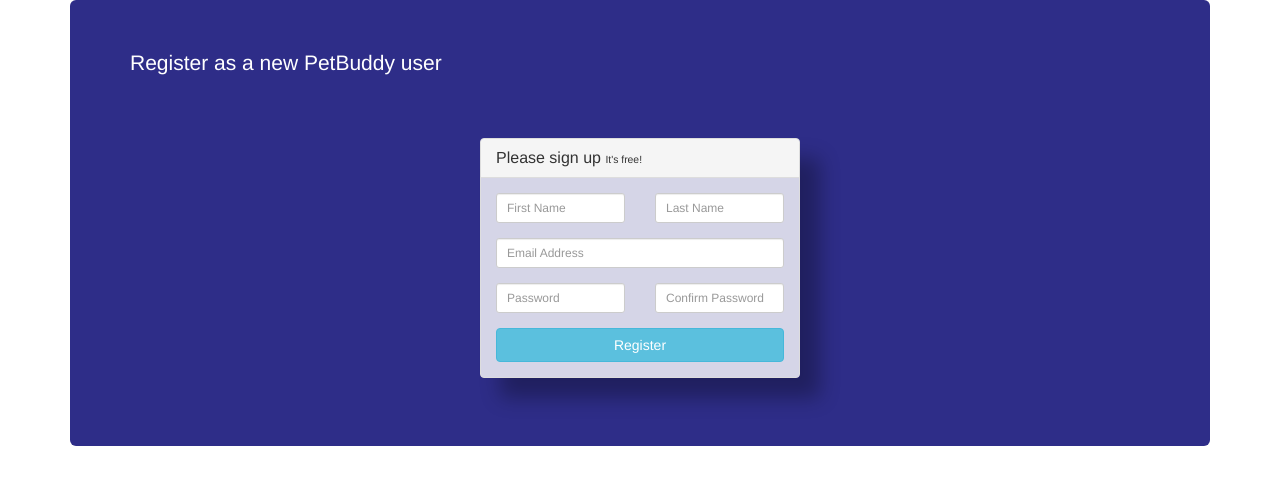
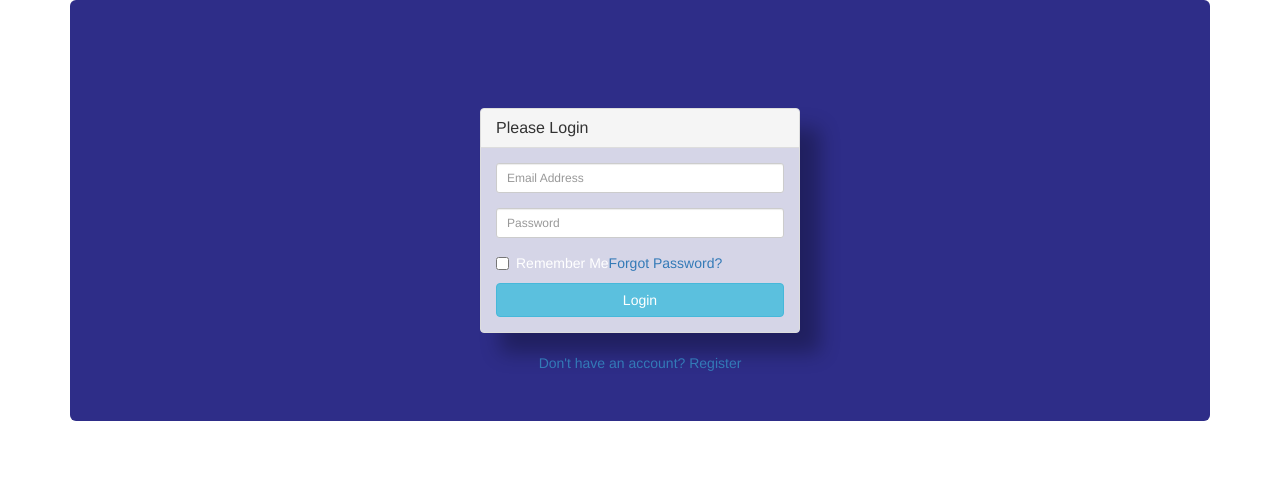
Before and after one commit to ukhan2014/neo-pbfe, a plain HTML site: page login.html in a window 1280 px wide. Drawn offline with nearby package versions, Linux system fonts and the light colour scheme.

Commit message:
modify login

```diff
--- a/login.html
+++ b/login.html
@@ -5,7 +5,7 @@
     <meta http-equiv="X-UA-Compatible" content="IE=edge">
     <meta name="viewport" content="width=device-width, initial-scale=1">
     <!-- The above 3 meta tags *must* come first in the head; any other head content must come *after* these tags -->
-    <title>Create your PetBuddy account</title>
+    <title>Petbuddy - Login</title>
 
     <!-- Bootstrap -->
     <link rel="stylesheet" type="text/css" href="https://maxcdn.bootstrapcdn.com/bootstrap/3.3.7/css/bootstrap.min.css">
@@ -44,49 +44,37 @@
   <body>
 <div class="container">
     <div class="jumbotron">
-      <p>Register as a new PetBuddy user</p>
       <div class="row centered-form">
         <div class="col-xs-12 col-sm-8 col-md-4 col-sm-offset-2 col-md-offset-4">
           <div class="panel panel-default">
             <div class="panel-heading">
-            <h3 class="panel-title">Please sign up <small>It's free!</small></h3>
+              <h3 class="panel-title">Please Login</h3>
             </div>
             <div class="panel-body">
               <form role="form">
-              <div class="row">
-                <div class="col-xs-6 col-sm-6 col-md-6">
-                  <div class="form-group">
-                    <input type="text" name="first_name" class="form-control input-sm" placeholder="First Name">
-                </div>
-                </div>
-                <div class="col-xs-6 col-sm-6 col-md-6">
-                  <div class="form-group">
-                    <input type="text" name="last_name" class="form-control input-sm" placeholder="Last Name">
-                  </div>
-                </div>
-              </div>
 
                 <div class="form-group">
                   <input type="email" name="email" class="form-control input-sm" placeholder="Email Address">
                 </div>
 
-              <div class="row">
-                <div class="col-xs-6 col-sm-6 col-md-6">
                 <div class="form-group">
                   <input type="password" name="password" class="form-control input-sm" placeholder="Password">
                 </div>
-                </div>
-                <div class="col-xs-6 col-sm-6 col-md-6">
-                  <div class="form-group">
-                    <input type="password" name="password_confirmation" class="form-control input-sm" placeholder="Confirm Password">
-                  </div>
-                </div>
+
+                <div class="checkbox">
+                  <label>
+                    <input name="remember" type="checkbox" value="Remember Me"> Remember Me
+                    <a href="/forgot" class="pull-right">Forgot Password?</a>
+                  </label>
                 </div>
 
-              <input type="submit" value="Register" class="btn btn-info btn-block">
+                <input type="submit" value="Login" class="btn btn-info btn-block">
 
               </form>
             </div>
+          </div>
+          <div class="text-center">
+            <a href="/register" >Don't have an account? Register</a>
           </div>
         </div>
       </div>
```
Lines whose indentation alone changed are shown as unchanged.
